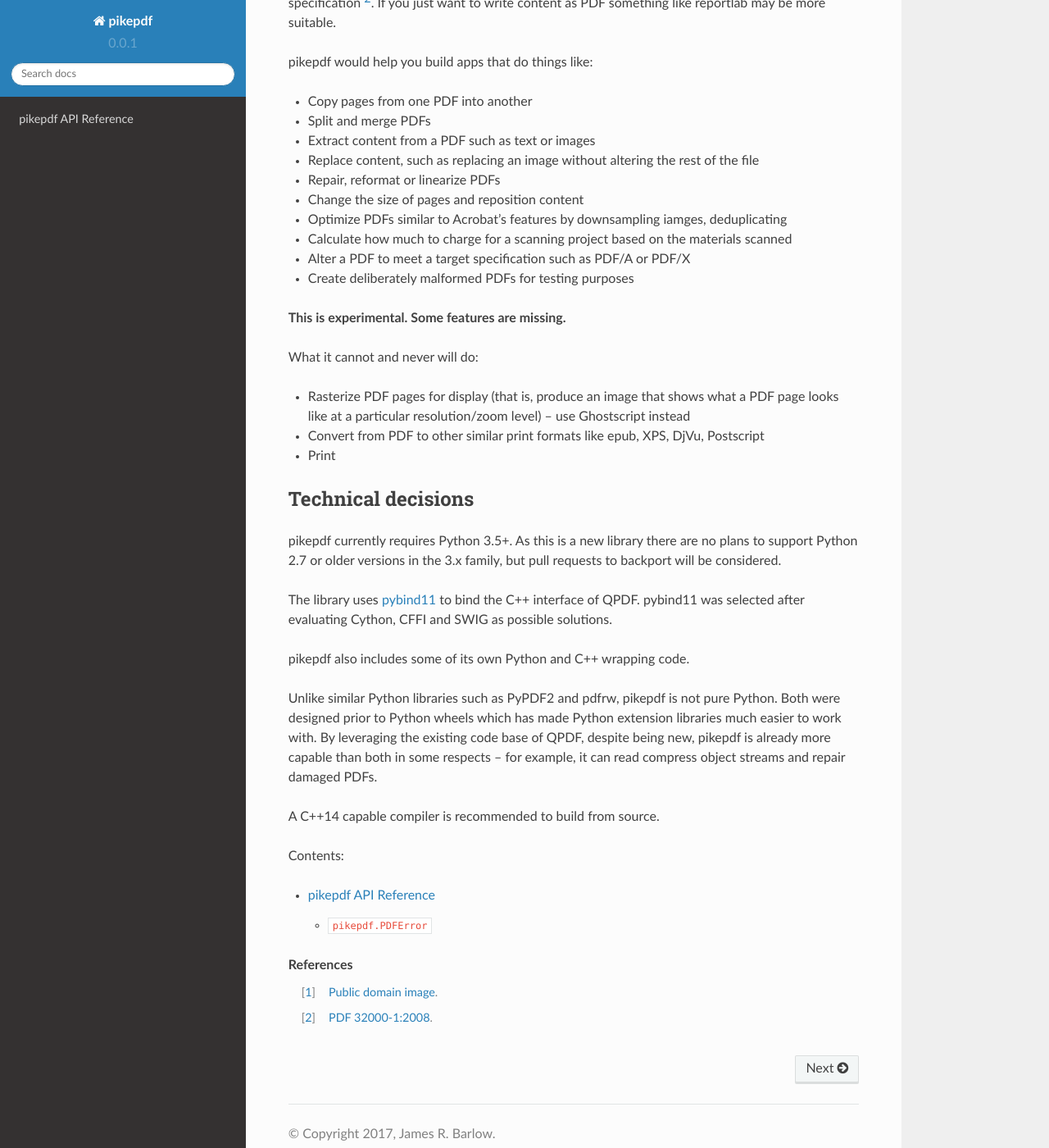
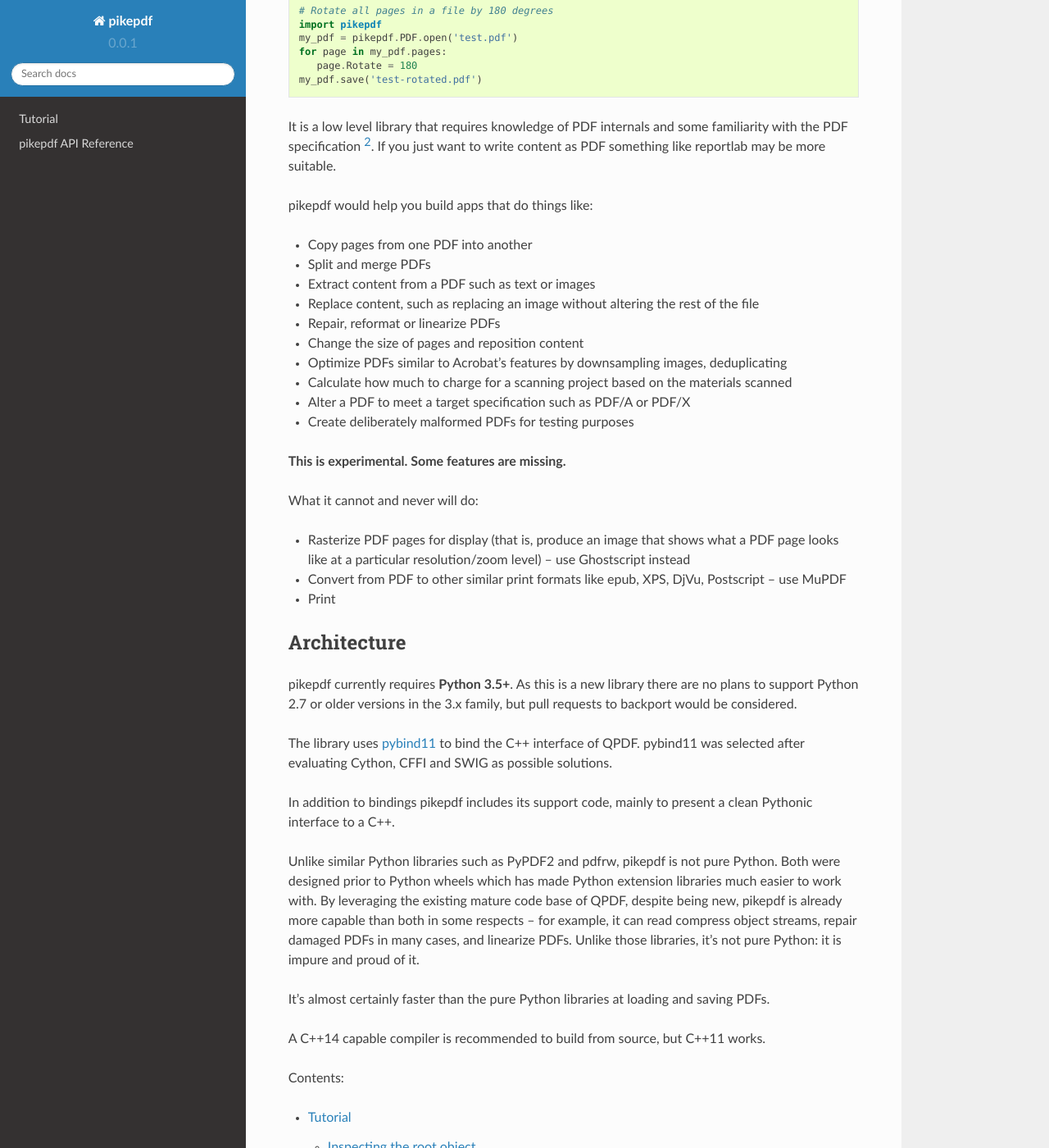
Before and after one commit to pikepdf/pikepdf, a Sphinx documentation site: the page built from docs/index.rst, in a window 1280 px wide and 1400 px high, scrolled down 512 px. Shown: the whole window at 82% size. Built offline with Sphinx 7.4.7 and the Read the Docs theme 2.0.0, drawn with Linux system fonts in a browser that asks for light colours; some of the changed text lies outside the part shown.

```diff
--- a/docs/index.rst
+++ b/docs/index.rst
@@ -9,11 +9,11 @@ pikepdf Documentation
    A northern pike, or *esox lucius*. [#img1]_
 
 **pikepdf** is a Python library allowing creation, manipulation and repair of
-PDFs. It provides a wrapper around the C++ PDF content transformation
+PDFs. It provides a Pythonic wrapper around the C++ PDF content transformation
 library, `QPDF <https://github.com/qpdf/qpdf>`_.
 
-Python + QPDF = "py" + "qpdf" = "pyqpdf", which looks like a dyslexia test. Say it
-out loud, and it sounds like "pikepdf".
+Python + QPDF = "py" + "qpdf" = "pyqpdf", which looks like a dyslexia test and
+is no fun to type. But say "pyqpdf" out loud, and it sounds like "pikepdf".
 
 At a glance
 -----------
@@ -22,6 +22,15 @@ pikepdf is a library intended developers who want to create, manipulate, parse,
 repair, and abuse the PDF format. It supports reading and write PDFs, including
 creating from scratch. Thanks to QPDF, it supports linearizing PDFs and access
 to encrypted PDFs.
+
+.. code-block:: python
+
+   # Rotate all pages in a file by 180 degrees
+   import pikepdf
+   my_pdf = pikepdf.PDF.open('test.pdf')
+   for page in my_pdf.pages:
+      page.Rotate = 180
+   my_pdf.save('test-rotated.pdf')
 
 It is a low level library that requires knowledge of PDF internals and some
 familiarity with the PDF specification [#pdfrm]_. If you just want to write
@@ -36,7 +45,7 @@ pikepdf would help you build apps that do things like:
   file
 * Repair, reformat or linearize PDFs
 * Change the size of pages and reposition content
-* Optimize PDFs similar to Acrobat's features by downsampling iamges,
+* Optimize PDFs similar to Acrobat's features by downsampling images,
   deduplicating
 * Calculate how much to charge for a scanning project based on the materials
   scanned
@@ -51,31 +60,35 @@ What it cannot and never will do:
   a PDF page looks like at a particular resolution/zoom level) – use
   Ghostscript instead
 * Convert from PDF to other similar print formats like epub, XPS, DjVu,
-  Postscript
+  Postscript – use MuPDF
 * Print
 
+Architecture
+------------
 
-Technical decisions
--------------------
-
-pikepdf currently requires Python 3.5+. As this is a new library there are no
+pikepdf currently requires **Python 3.5+**. As this is a new library there are no
 plans to support Python 2.7 or older versions in the 3.x family, but pull
-requests to backport will be considered.
+requests to backport would be considered.
 
 The library uses `pybind11 <https://github.com/pybind/pybind11>`_ to bind the
 C++ interface of QPDF. pybind11 was selected after evaluating Cython, CFFI and
 SWIG as possible solutions.
 
-pikepdf also includes some of its own Python and C++ wrapping code.
+In addition to bindings pikepdf includes its support code, mainly to present
+a clean Pythonic interface to a C++.
 
 Unlike similar Python libraries such as PyPDF2 and pdfrw, pikepdf is not pure
 Python. Both were designed prior to Python wheels which has made Python
-extension libraries much easier to work with. By leveraging the existing
+extension libraries much easier to work with. By leveraging the existing mature
 code base of QPDF, despite being new, pikepdf is already more capable than
-both in some respects – for example, it can read compress object streams and
-repair damaged PDFs.
+both in some respects – for example, it can read compress object streams,
+repair damaged PDFs in many cases, and linearize PDFs. Unlike those libraries,
+it's not pure Python: it is impure and proud of it.
 
-A C++14 capable compiler is recommended to build from source.
+It's almost certainly faster than the pure Python libraries at loading and saving
+PDFs.
+
+A C++14 capable compiler is recommended to build from source, but C++11 works.
 
 
 Contents:
@@ -83,6 +96,7 @@ Contents:
 .. toctree::
    :maxdepth: 2
 
+   tutorial
    pikepdf
 
 .. rubric:: References
```
Also changed, not shown: docs/tutorial.rst (added, +143 -0 lines).
